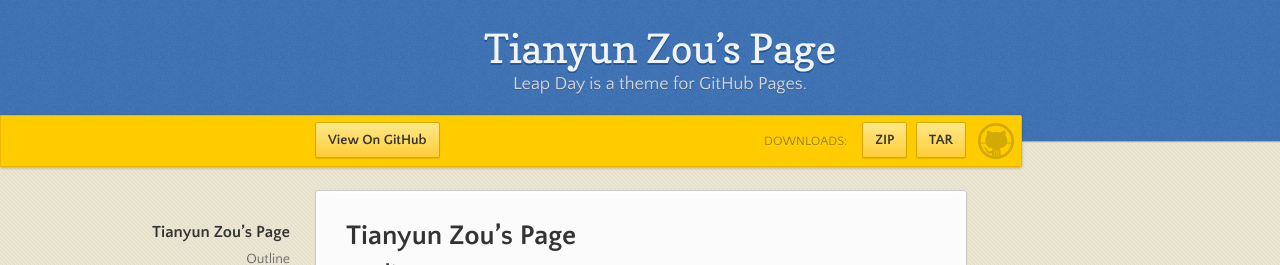
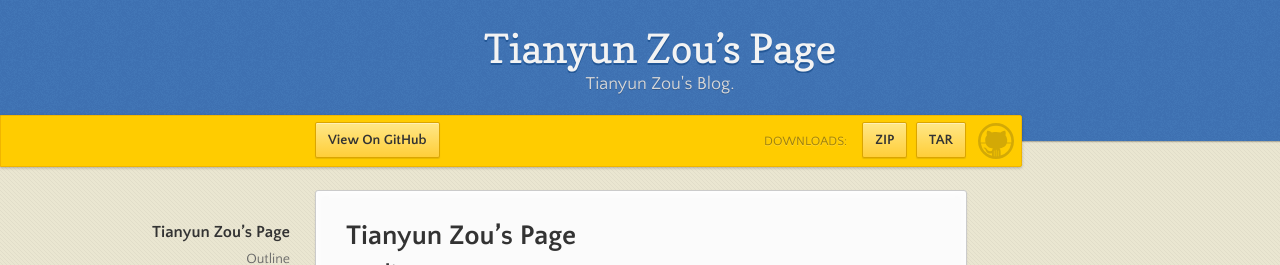
Before and after one commit to TianyunZ/Leetcode-Solutions, a Jekyll site: the page built from index.md, in a window 1280 px wide. Shown: the top 265 px of the page. Built offline with Jekyll 4.4.1, drawn with Linux system fonts in a browser that asks for light colours; our own code applies the rules of GitHub Pages for plain Markdown files.

Commit message:
Update _config.yml

```diff
--- a/_config.yml
+++ b/_config.yml
@@ -1,5 +1,5 @@
 title: Leap Day theme
-description: Leap Day is a theme for GitHub Pages.
+description: Tianyun Zou's Blog.
 show_downloads: true
 google_analytics:
 theme: jekyll-theme-leap-day
```
